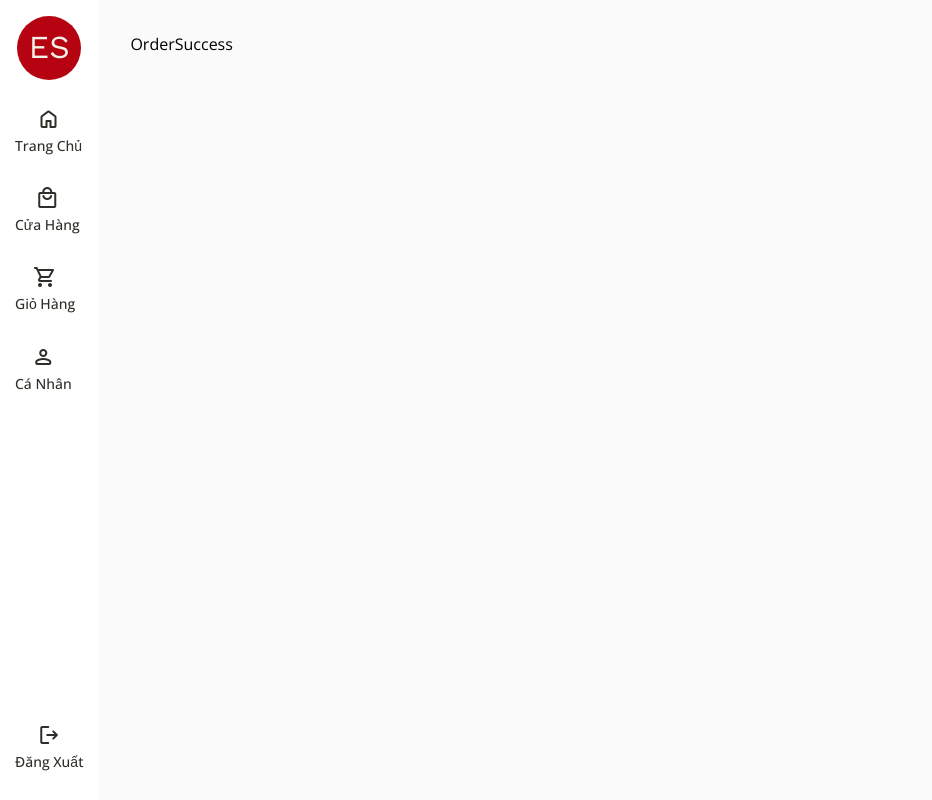
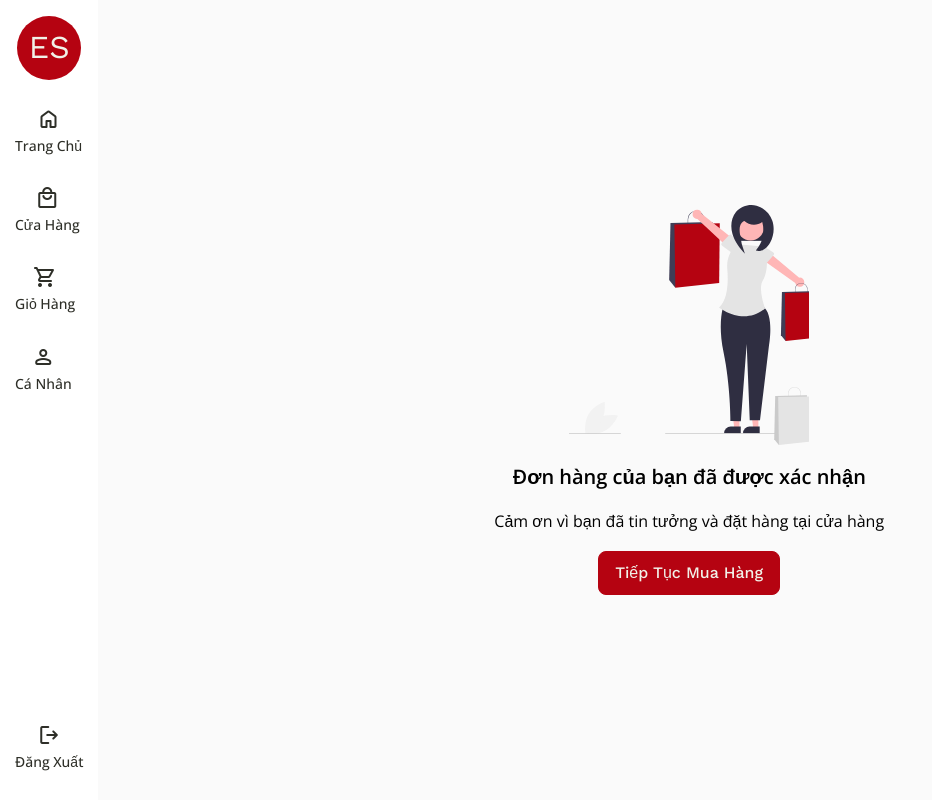
Before and after one commit to minjunn99/shop-react-app, a React (Create React App) app: page /order-success in a window 1280 px wide. Shown: the whole page, without its empty margins (0-932 px from the left). Built offline with nearby package versions, Linux system fonts and the light colour scheme; no server answers; sample sign-in values are in the browser's storage.

Commit message:
Update order success page

```diff
--- a/src/pages/client/Order/OrderSuccess.jsx
+++ b/src/pages/client/Order/OrderSuccess.jsx
@@ -1,12 +1,37 @@
 // Import library
 import React from "react";
+import { Link } from "react-router-dom";
 
 // Import components
+import SuccessfulPurchase from "../../../assets/successful_purchase.svg";
 
 const OrderSuccess = () => {
     return (
-        <div>
-            <div>OrderSuccess</div>
+        <div className="w-full h-full d-flex justify-center items-center">
+            <div className="text-center flow">
+                <img
+                    style={{
+                        width: "min(100%, 15rem)",
+                        aspectRatio: 1,
+                        objectFit: "cover",
+                        marginInline: "auto",
+                    }}
+                    src={SuccessfulPurchase}
+                    alt="Your order is confirmed!"
+                />
+                <p className="fs-400 fw-semibold">
+                    Đơn hàng của bạn đã được xác nhận
+                </p>
+                <p>Cảm ơn vì bạn đã tin tưởng và đặt hàng tại cửa hàng</p>
+                <Link
+                    to="/shop"
+                    className="button"
+                    button-variant="contained"
+                    button-color="primary"
+                >
+                    Tiếp tục mua hàng
+                </Link>
+            </div>
         </div>
     );
 };
--- a/src/sass/layout/_section.scss
+++ b/src/sass/layout/_section.scss
@@ -2,7 +2,7 @@
 
 .section {
     padding: 1rem;
-    overflow-y: scroll;
+    overflow-y: auto;
 
     @include mq(medium) {
         padding: 2rem;
```
Also changed, not shown: src/assets/successful_purchase.svg (added).
